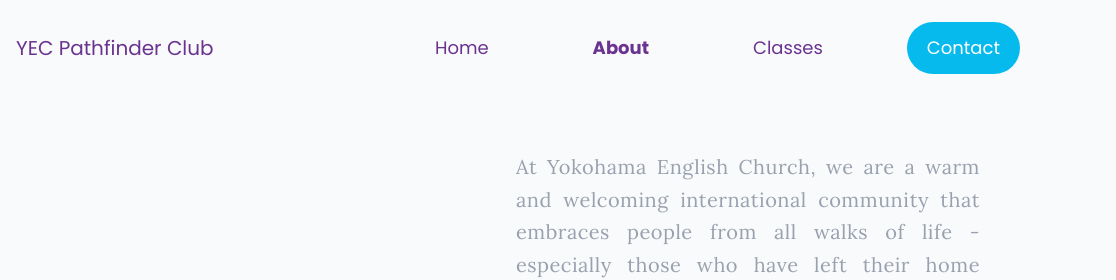
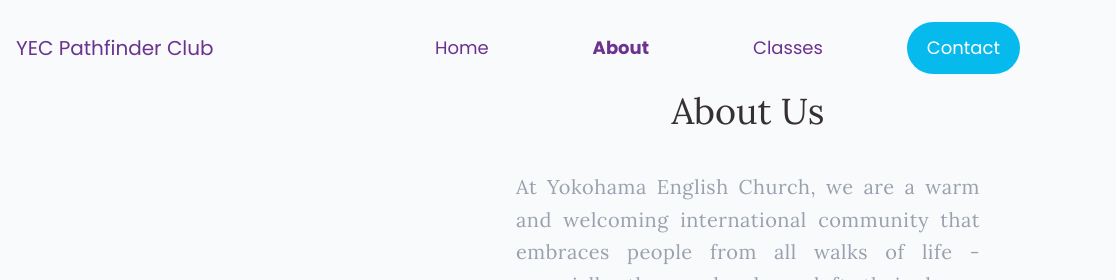
Before and after one commit to ebenkanin/pathfinder-website-project, a website: page About.html in a window 1280 px wide. Shown: the top 280 px of the page, 164-1280 px from the left. Drawn offline with nearby package versions, Linux system fonts and the light colour scheme.

Commit message:
about update

```diff
--- a/About.html
+++ b/About.html
@@ -67,6 +67,8 @@
 
         <div class="description w-full lg:w-1/2 h-full flex justify-center items-center ">
             <div class="description-container  min-w-full px-5 md:px-10 xl:px-10 flex flex-col justify-center items-center  ">
+
+                <h2 class=" font-body text-2xl md:text-3xl xl:text-4xl text-[#363035] ">About Us</h2>
                 <p class="paragraph-style mb-5 md:mb-10 pt-10 md:pt-10">
                     At Yokohama English Church, we are a warm and welcoming international community that embraces people from all walks of life -especially those who have left their home countries to build a life here in Japan. We exist to foster spiritual growth, community connection, and the love of God in the hearts of everyone we meet.
 
```
Also changed, not shown: dist/output.css.
